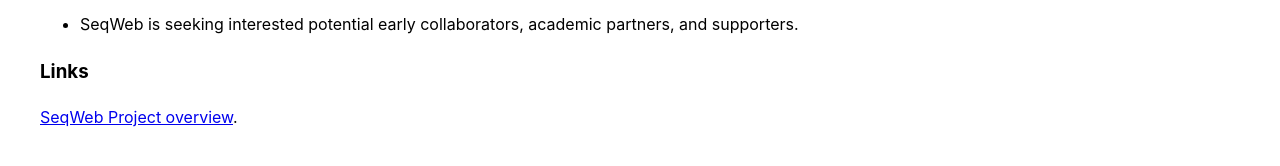
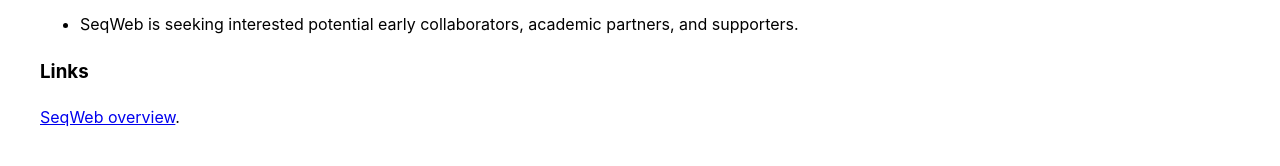
Before and after one commit to seqweb/seqweb, a Jekyll site: the page built from index.md, in a window 1280 px wide. Shown: the part 380-546 px from the top of the page. Built offline with Jekyll 4.4.1, drawn with Linux system fonts in a browser that asks for light colours.

Commit message:
Update index.md link to use relative path to seqweb_overview.md

```diff
--- a/index.md
+++ b/index.md
@@ -18,4 +18,4 @@
 
 ### Links
 
-[SeqWeb Project overview](https://www.seqweb.org/).
+[SeqWeb overview](/docs/seqweb_overview.md).
```
